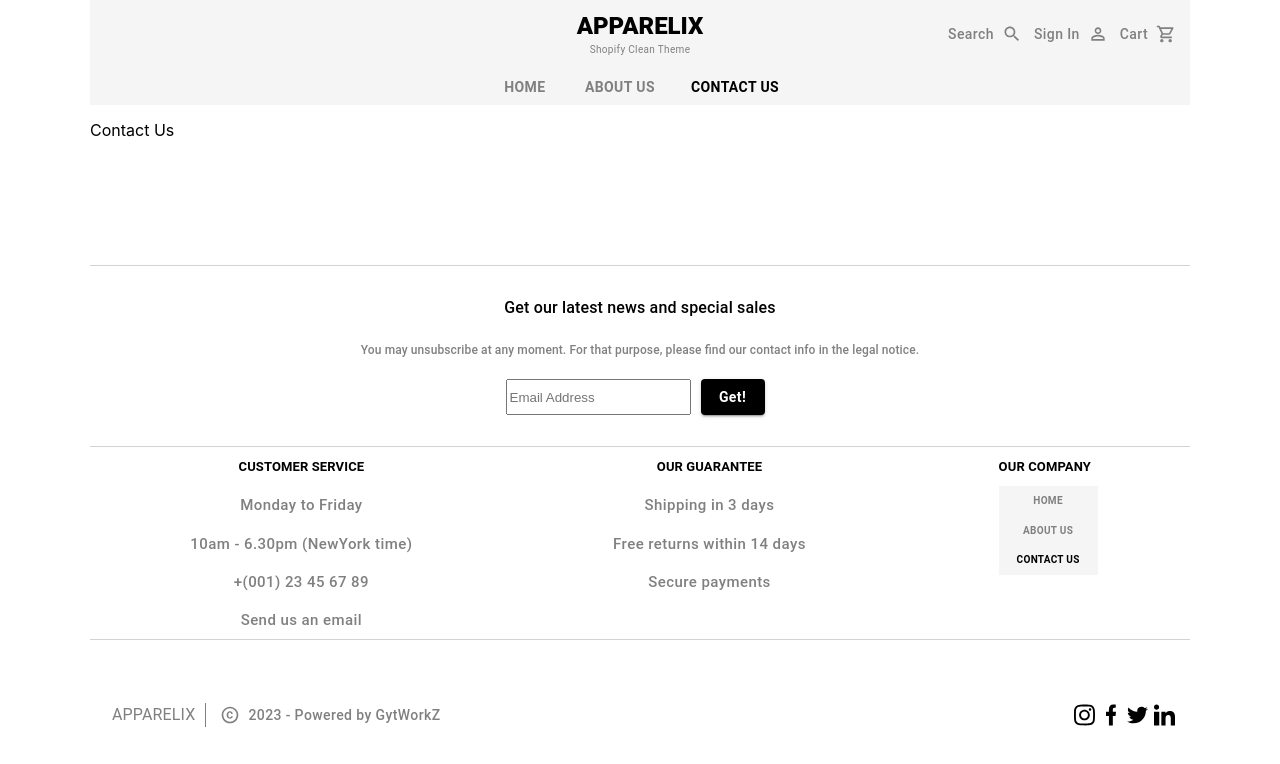
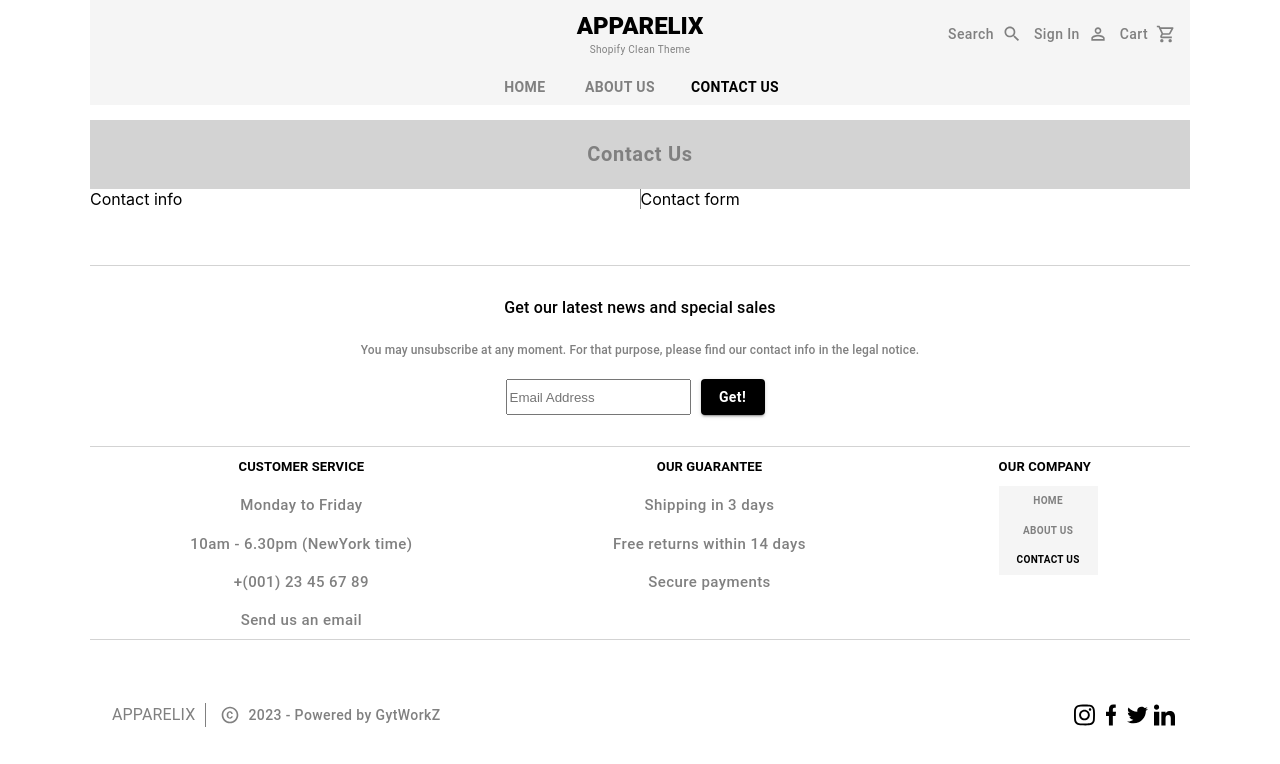
Before and after one commit to Siddhartha-machi/react-shopping-app, a React (Create React App) app: page /contact-us in a window 1280 px wide. Shown: the top 764 px of the page. Built offline with nearby package versions, Linux system fonts and the light colour scheme.

Commit message:
Add Contact page.

```diff
--- a/src/App.js
+++ b/src/App.js
@@ -2,6 +2,7 @@ import { Box } from '@mui/system';
 import { createBrowserRouter, RouterProvider } from 'react-router-dom';
 import './App.css';
 import AboutComponent from './Components/AboutPageComponents/AboutComponent';
+import ContactPage from './Components/ContactPageComponents/ContactPage';
 import { HomeComponent } from './Components/HomePageComponents/HomeComponent';
 import BaseAppComponent from './Components/MainComponents/BaseAppComponent';
 
@@ -20,7 +21,7 @@ const routes = createBrowserRouter([
         },
         {
           path : 'contact-us',
-          element : <Box>Contact Us</Box>
+          element : <ContactPage />
         }
     ]
   },
--- a/src/Components/AboutPageComponents/AboutComponent.js
+++ b/src/Components/AboutPageComponents/AboutComponent.js
@@ -59,6 +59,7 @@ const AboutComponent = () => {
             flexDirection : 'column',
             justifyContent : 'space-between',
             flex : 1,
+            px : { xs : '15px', lg : '0px'}
         }}
     >
         <LandingSection
--- /dev/null
+++ b/src/Components/ContactPageComponents/ContactPage.js
@@ -0,0 +1,50 @@
+import { Box } from '@mui/material'
+import React from 'react'
+import SectionNameComponent from '../HomePageComponents/SectionNameComponent'
+
+const ContactPage = () => {
+  return (
+    <Box
+        sx={{
+            display : 'flex',
+            flex : 1,
+            flexDirection : 'column',
+        }}
+    >
+        <SectionNameComponent
+            label={'Contact Us'}
+            styles={{
+                backgroundColor : 'lightgrey' ,
+                fontSize : { md : '20px'},
+                py : '18px'
+            }}
+        />
+        <Box
+            sx={{
+                display : 'flex',
+
+            }}
+        >
+            <Box
+                sx={{
+                    display : 'flex',
+                    flex : 0.5,
+                    borderRight : `1px solid grey`
+                }}
+            >
+                Contact info
+            </Box>
+            <Box
+                sx={{
+                    display : 'flex',
+                    flex : 0.5
+                }}
+            >
+                Contact form
+            </Box>
+        </Box>
+    </Box>
+  )
+}
+
+export default ContactPage
--- a/src/Components/HomePageComponents/HomeComponent.js
+++ b/src/Components/HomePageComponents/HomeComponent.js
@@ -82,6 +82,7 @@ export const HomeComponent = () => {
             display : 'flex',
             flex : 1,
             flexDirection : 'column',
+            px : { xs : '15px', lg : '0px'}
 
         }}
     >
--- a/src/Components/HomePageComponents/SectionNameComponent.js
+++ b/src/Components/HomePageComponents/SectionNameComponent.js
@@ -11,7 +11,8 @@ const SectionNameComponent = (props) => {
             justifyContent :'center',
             fontSize : { md : '16px'},
             color : 'grey',
-            py: '15px'
+            py: '15px',
+            ...props.styles
           }}
         >
           {props.label}
--- a/src/Components/MainComponents/BaseAppComponent.js
+++ b/src/Components/MainComponents/BaseAppComponent.js
@@ -30,7 +30,7 @@ const BaseAppComponent = () => {
             display : 'flex',
             flex : 1,
             py : '15px',
-            px : { xs : '15px', lg : '0px'}
+
           }}
         >
             <Outlet
```
